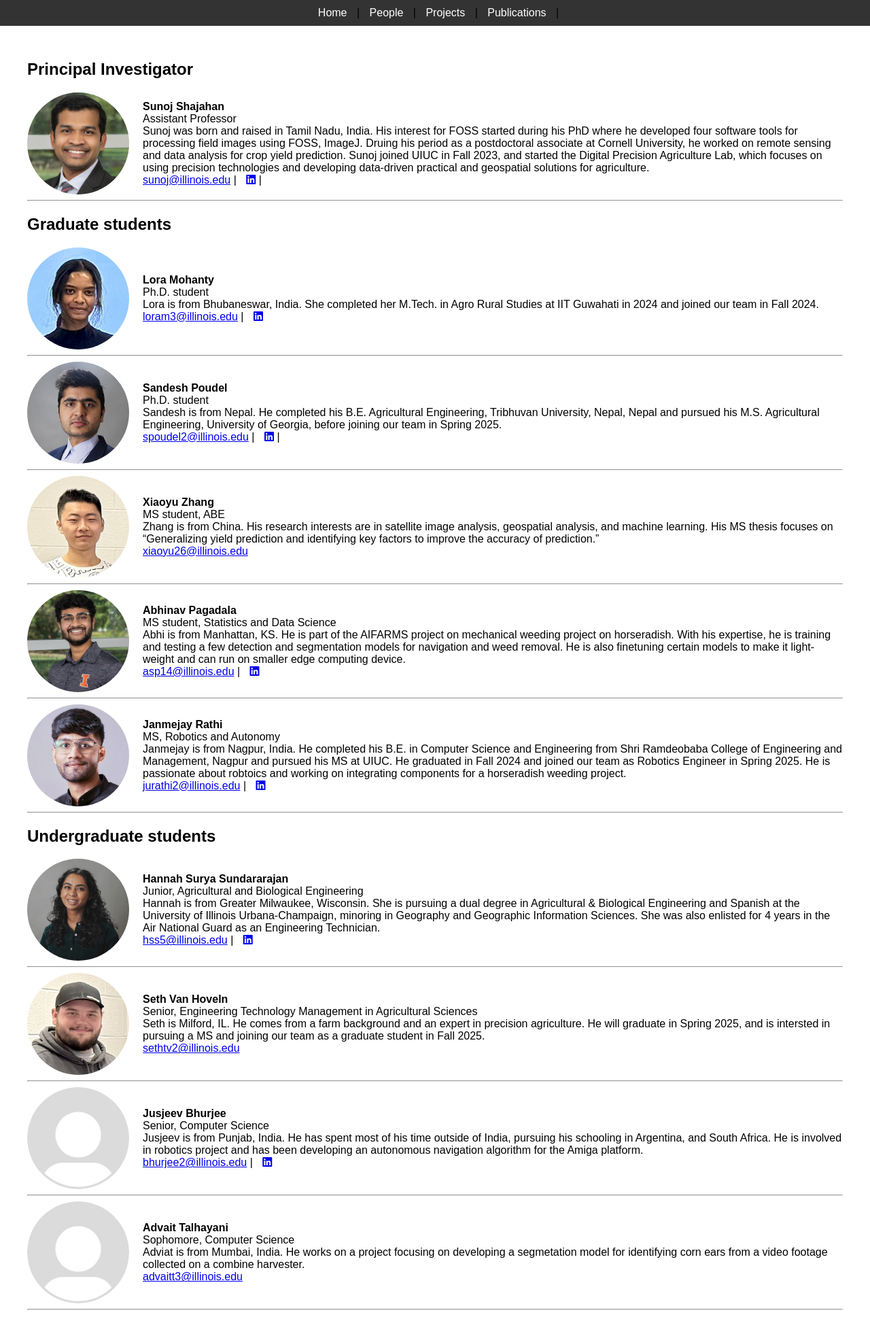
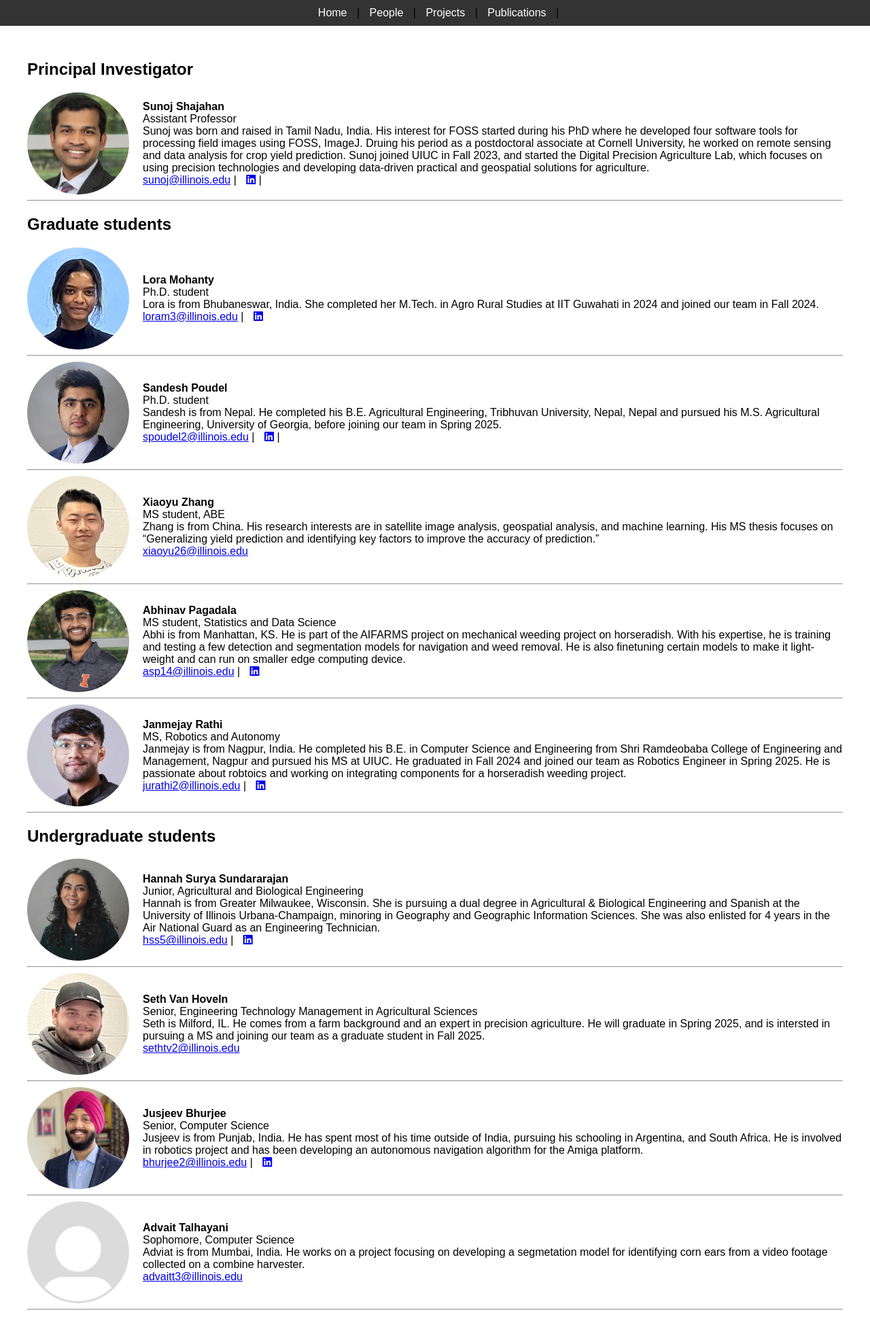
Before and after one commit to sunojshajahan/sunojshajahan.github.io, a Jekyll site: the page built from people.md, in a window 1280 px wide. Shown: the whole page at 68% size. Built offline with Jekyll 4.4.1, drawn with Linux system fonts in a browser that asks for light colours; our own code applies the rules of GitHub Pages for plain Markdown files.

Commit message:
updated headshot

```diff
--- a/people.md
+++ b/people.md
@@ -123,7 +123,7 @@ title: People
 
 <!-- Jusjeev -->
 <div style="display: flex; align-items: center;">
-    <img src="images/profile_photo_template.jpg" alt="Person 1" style="width: 150px; height: 150px; border-radius: 50%; margin-right: 20px;">
+    <img src="images/Jusjeev_headshot.jpg" alt="Person 1" style="width: 150px; height: 150px; border-radius: 50%; margin-right: 20px;">
     <div>
         <strong>Jusjeev Bhurjee </strong><br>
         Senior, Computer Science  <br>
```
Also changed, not shown: images/Jusjeev_headshot.jpg (added).
